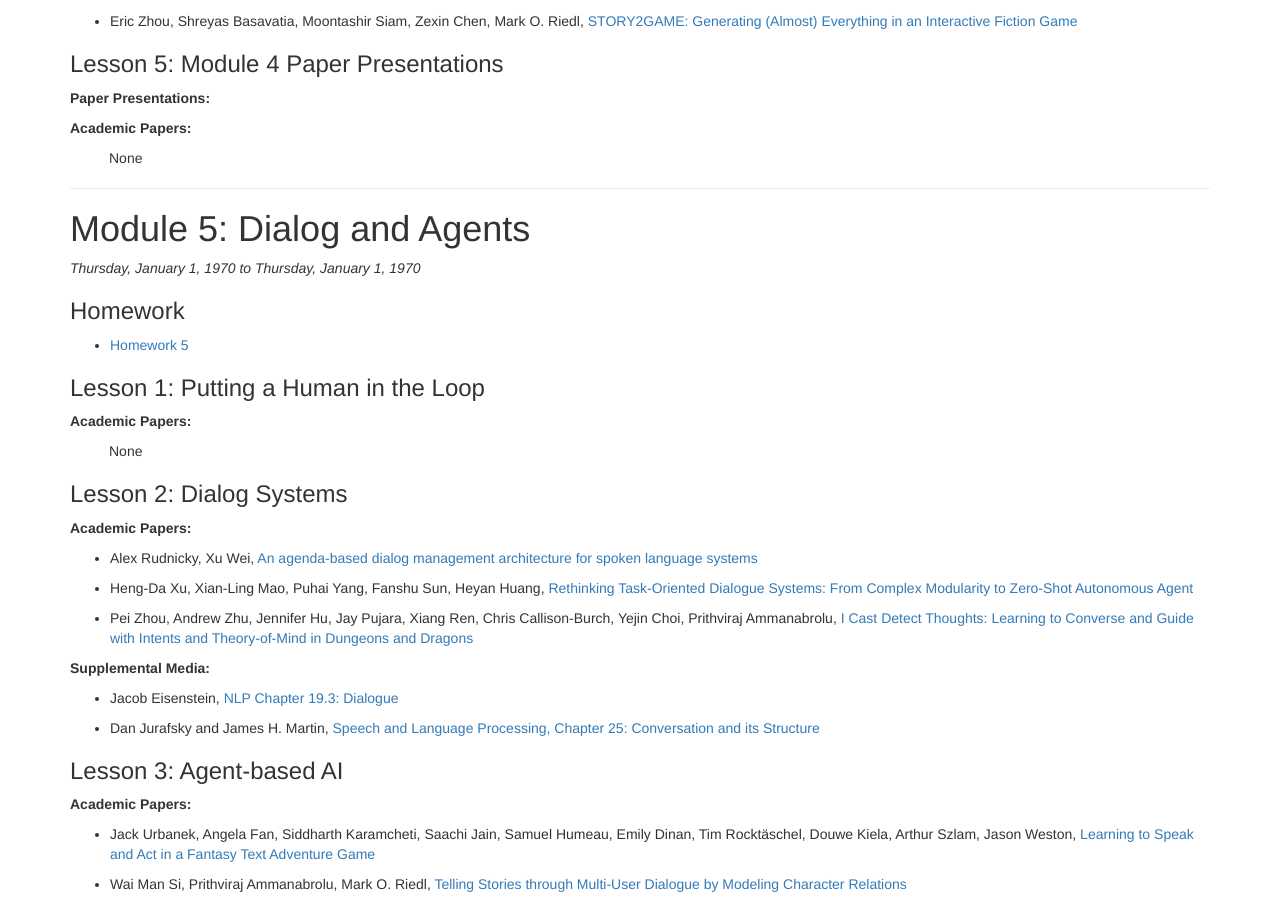
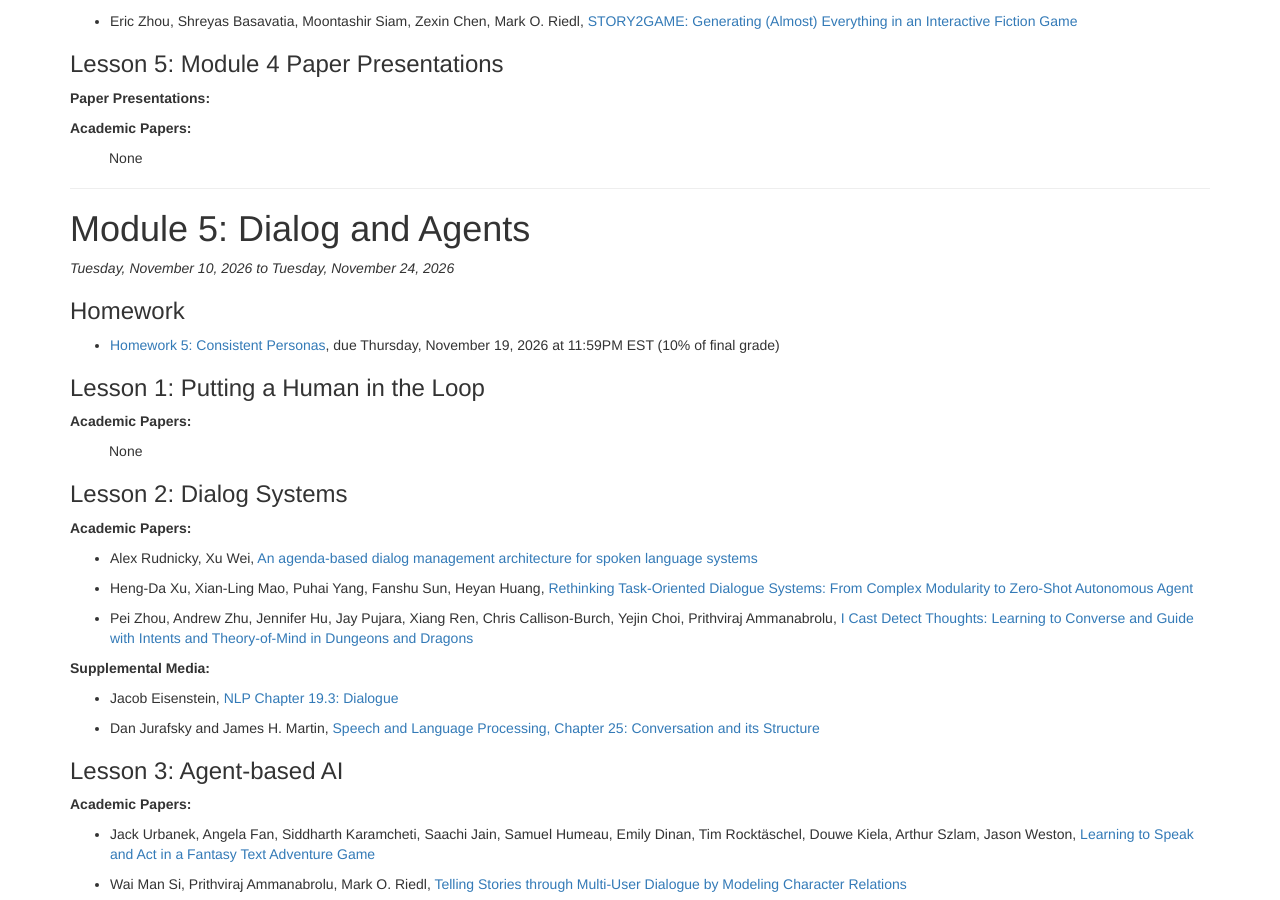
Before and after one commit to lara-martin/neurosymbolic-text-gen, a Jekyll site: the page built from modules.md, in a window 1280 px wide and 900 px high, scrolled down 6435 px. Built offline with Jekyll 4.4.1, drawn with Linux system fonts in a browser that asks for light colours; nearby versions of some CDN libraries; a script that is not in the unit is left out; some of the changed text lies outside the part shown.

```diff
--- a/_data/lectures.yaml
+++ b/_data/lectures.yaml
@@ -1,10 +1,10 @@
 -
   date: 2026-08-25
-  title: What is Neurosymbolic AI?
+  title: Intro to the Class & Neurosymbolic AI
 
 -
   date: 2026-08-27
-  title: Language Modeling
+  title: Neural Language Models + Attention
 
 -
   date: 2026-08-28
@@ -45,11 +45,10 @@
   date: 2026-09-04
   title: Schedule Adjustment Deadline
   type: no_lecture
+  homework_due:
+    -
+      title: Grad Presentation Sign-up Due
 
--
-  date: 2026-09-05
-  title: Grad Presentation Sign-up Due
-  type: deadline
 
 -
   date: 2026-09-08
@@ -67,7 +66,11 @@
 -
   date: 2026-09-10
   title: Module 1 Paper Presentations
-
+  type: deadline
+  homework_due:
+    -
+      title: "HW1: Prompting and Fine-tuning"
+      url: #generating-descriptions/light.html
 
 
 -
@@ -101,6 +104,11 @@
 -
   date: 2026-09-29
   title: Module 2 Paper Presentations
+  type: deadline
+  homework_due:
+    -
+      title: "HW2: Guided Generation"
+      url: #plan-and-write/plan-and-write.html
 
 -
   date: 2026-10-01
@@ -109,15 +117,12 @@
     #-
     #  title: Search Algorithms for Action Castle
     #  url: search/action-castle-search.html
-
-
--
-  date: 2026-10-10
   type: deadline
   homework_due:
     -
-      title: "HW1: Prompting and Fine-tuning"
-      url: #generating-descriptions/light.html
+      title: Project Milestone 1&colon; Proposal
+      url: #project/project-proposal.html
+
 
 -
   date: 2026-10-06
@@ -131,11 +136,6 @@
 -
   date: 2026-10-08
   title: LLM-based Planning
-  type: deadline
-  homework_due:
-    -
-      title: Project Milestone 1&colon; Proposal
-#      url: #project/project-proposal.html
 
 -
   date: 2026-10-13
@@ -150,24 +150,25 @@
 -
   date: 2026-10-20
   title: Module 3 Paper Presentations
-
+  type: deadline
+  homework_due:
+    -
+      title: "HW3: Creating Sabre Problems"
+      url: #planning/sabre.html
 
 -
   date: 2026-10-22
   title: Commonsense Reasoning
 
--
-  date: 2026-10-29
-  type: deadline
-  homework_due:
-    -
-      title: "HW2: Guided Generation"
-      url: #plan-and-write/plan-and-write.html
 
 -
   date: 2026-10-27
   title: Neurosymbolic Knowledge Base Systems
-
+  type: deadline
+  homework_due:
+    -
+      title: Final Project Milestone 2&colon; Project Progress
+      url: #project/progress-report1.html
 -
   date: 2026-10-29
   title: Generating with Ontologies
@@ -183,6 +184,11 @@
 -
   date: 2026-11-05
   title: Module 4 Paper Presentations
+  type: deadline
+  homework_due:
+    -
+      title: "HW4: COMET-ATOMIC Schema"
+      url: #knowledge-base/comet.html
 
 -
   date: 2026-11-10
@@ -193,18 +199,6 @@
   date: 2026-11-12
   title: Dialog Systems
 
-
-
--
-  date: 2026-11-14
-  type: deadline
-  homework_due:
-    -
-      title: "HW3: Creating Sabre Problems"
-      url: #planning/sabre.html
-    -
-      title: Final Project Milestone 2&colon; Project Progress
-      url: #project/progress-report1.html
 
 
 -
@@ -224,6 +218,11 @@
 -
   date: 2026-11-24
   title: Module 5 Paper Presentations
+  type: deadline
+  homework_due:
+    -
+      title: "HW5: Consistent Personas"
+      url:
 
 
 -
@@ -234,7 +233,7 @@
 
 -
   date: 2026-12-01
-  title: Evaluation
+  title: Final Project In-Class Work
   type: deadline
   homework_due:
     -
@@ -249,11 +248,6 @@
 -
   date: 2026-12-08
   title: Final Project In-Class Work
-  type: deadline
-  homework_due:
-    -
-      title: "HW4: COMET-ATOMIC Schema"
-      url: #knowledge-base/comet.html
 
 
 
--- a/_data/modules.yaml
+++ b/_data/modules.yaml
@@ -177,12 +177,12 @@
       title: "Homework 1: Prompting and Fine-tuning"
       url: #generating-descriptions/light.html
       percentage: 10%
-      due_date: 2026
+      due_date: 2026-09-10
 
 -
   module_number: 2
   start_date: 2026-09-15
-  end_date: 2026
+  end_date: 2026-09-29
   title: Guided Generation
   description: Without any sort of scaffolding, neural networks can be difficult, if not impossible to control. This Module will teach you about guiding generation with scripts, causal chains, and events. We'll also look at how people have been using these techniques in the age of the neural network.
   lessons:
@@ -300,20 +300,20 @@
     -
       title: "Homework 2: Guided Generation"
       percentage: 10%
-      due_date: 2026
+      due_date: 2026-09-29
       url: #plan-and-write/plan-and-write.html
 
 -
   module_number: 3
-  start_date: 2026
-  end_date: 2026
+  start_date: 2026-10-01
+  end_date: 2026-10-20
   title: Search and Planning
   description:
   hw:
     -
       title: "Homework 3: Creating Sabre Problems"
       percentage: 10%
-      due_date: 2026
+      due_date: 2026-10-20
       url: #planning/sabre.html
   lessons:
     -
@@ -478,8 +478,8 @@
 
 -
   module_number: 4
-  start_date: 2026
-  end_date: 2026
+  start_date: 2026-10-22
+  end_date: 2026-11-05
   title: Commonsense Reasoning and Schemas
   description:
   lessons:
@@ -642,12 +642,12 @@
     -
       title: "Homework 4: COMET-ATOMIC Schema"
       percentage: 10%
-      due_date: 2026
+      due_date: 2026-11-05
       url: #knowledge-base/comet.html
 -
   module_number: 5
-  start_date: 2026
-  end_date: 2026
+  start_date: 2026-11-10
+  end_date: 2026-11-24
   title: Dialog and Agents
   description:
   lessons:
@@ -770,7 +770,7 @@
 
   hw:
     -
-      title: "Homework 5"
+      title: "Homework 5: Consistent Personas"
       percentage: 10%
-      due_date: 2026
+      due_date: 2026-11-19
       url:
```
